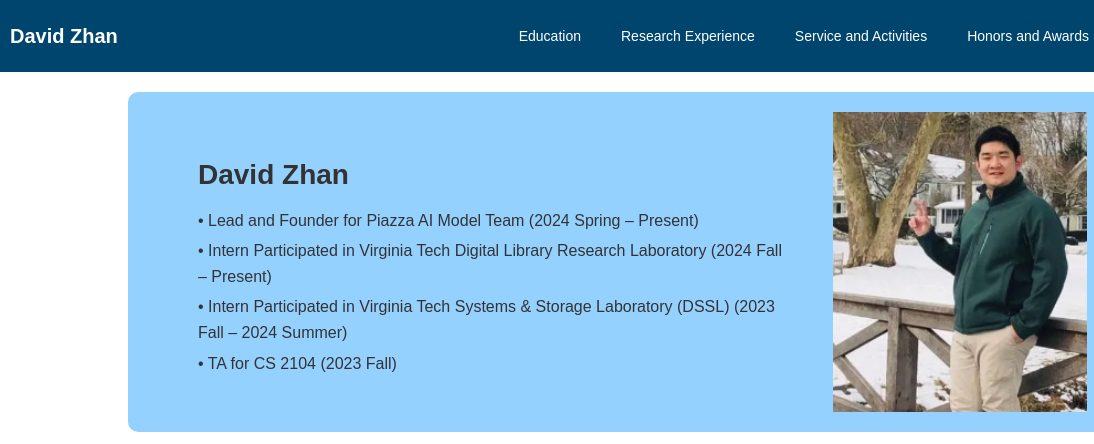
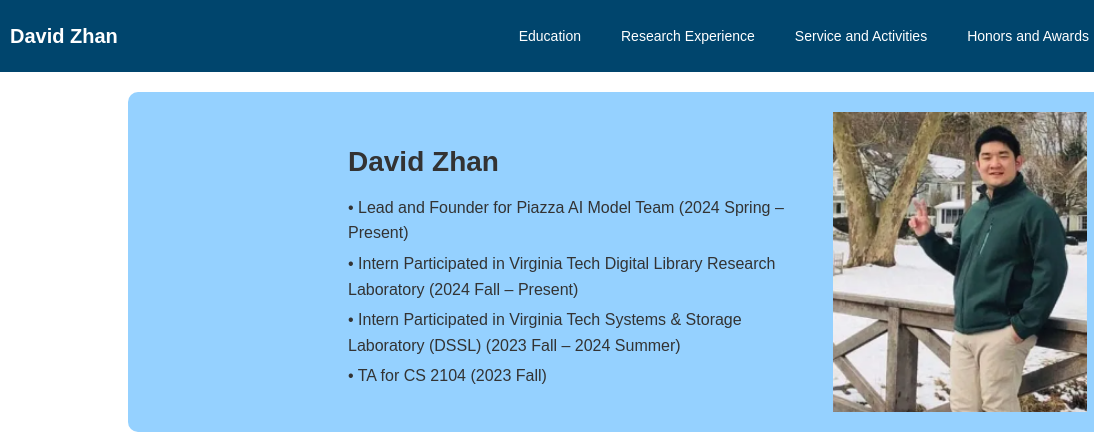
Before and after one commit to sssyaDavid/sssyaDavid.github.io, a plain HTML site: page index.html in a window 1280 px wide. Shown: the top 444 px of the page, 0-1094 px from the left. Drawn offline with Linux system fonts and the light colour scheme.

Commit message:
new update

```diff
--- a/style.css
+++ b/style.css
@@ -77,7 +77,7 @@ nav a:hover {
 
 .profile-info {
     text-align: left; /* 左对齐 */
-    margin-left: 50px;
+    margin-left: 200px;
     margin-right: 20px; /* 右边距 */
     flex: 1;
 }
```
